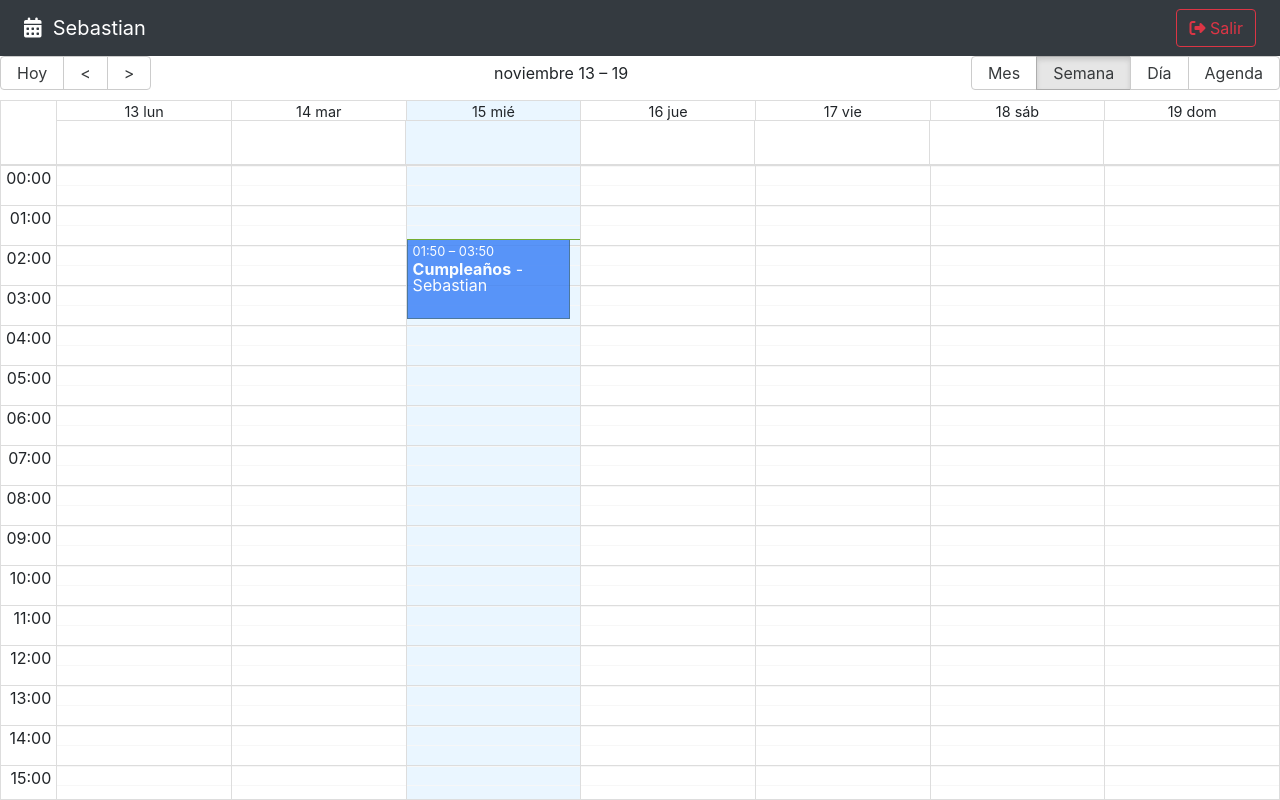
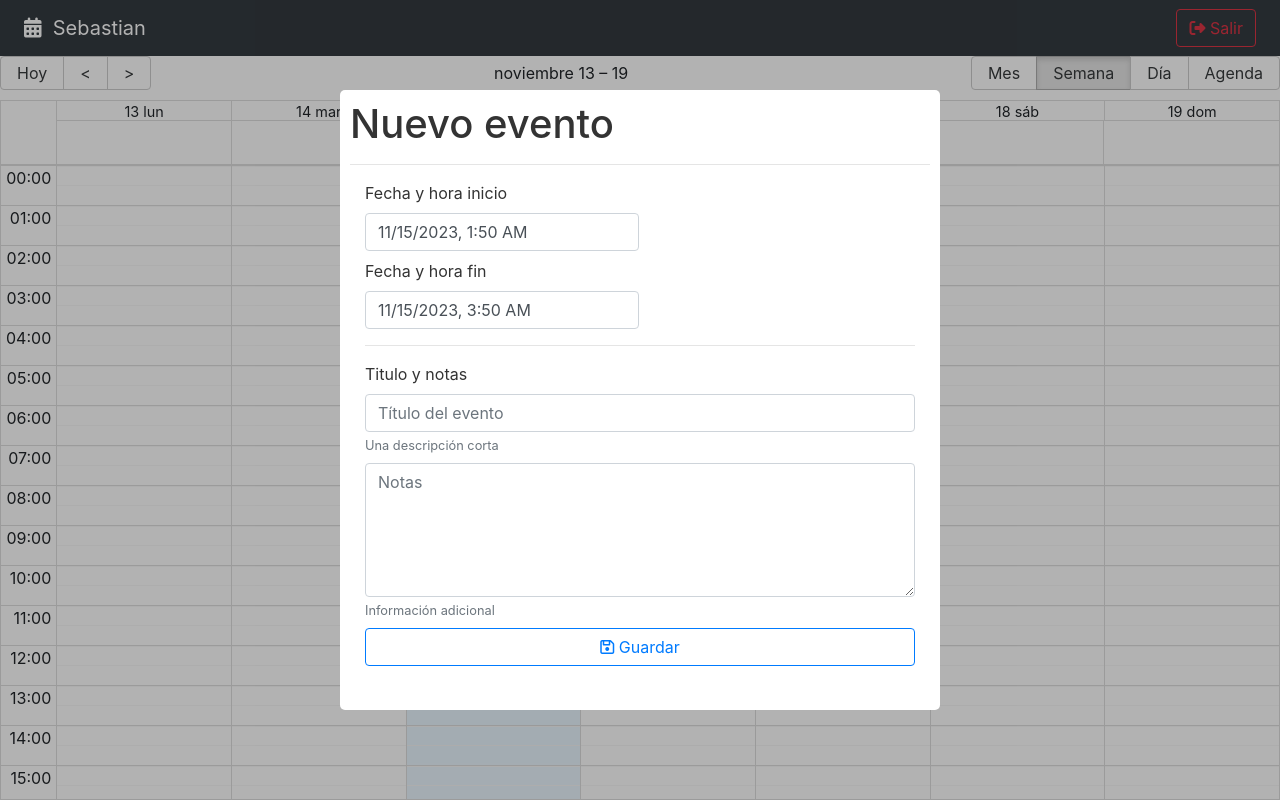
Before and after one commit to poncho29/calendar-app, a React (Vite) app: page /auth in a window 1280 px wide. Built offline with nearby package versions, Linux system fonts and the light colour scheme.

Commit message:
[ADD] - react datepicker

```diff
--- a/package.json
+++ b/package.json
@@ -13,13 +13,17 @@
     "date-fns": "^2.30.0",
     "react": "^18.2.0",
     "react-big-calendar": "^1.8.5",
+    "react-datepicker": "^4.23.0",
     "react-dom": "^18.2.0",
+    "react-modal": "^3.16.1",
     "react-router-dom": "6"
   },
   "devDependencies": {
     "@types/react": "^18.2.15",
     "@types/react-big-calendar": "^1.8.4",
+    "@types/react-datepicker": "^4.19.3",
     "@types/react-dom": "^18.2.7",
+    "@types/react-modal": "^3.16.3",
     "@typescript-eslint/eslint-plugin": "^6.0.0",
     "@typescript-eslint/parser": "^6.0.0",
     "@vitejs/plugin-react-swc": "^3.3.2",
--- /dev/null
+++ b/src/calendar/components/CalendarModal.tsx
@@ -0,0 +1,122 @@
+import { ChangeEvent, useState } from 'react';
+import { addHours } from 'date-fns';
+import Modal from 'react-modal'
+import DatePicker from 'react-datepicker';
+
+import "react-datepicker/dist/react-datepicker.css";
+
+const customStyles = {
+  content: {
+    top: '50%',
+    left: '50%',
+    maxWidth: '600px',
+    right: 'auto',
+    bottom: 'auto',
+    marginRight: '-50%',
+    transform: 'translate(-50%, -50%)',
+  },
+};
+
+Modal.setAppElement('#root');
+
+export const CalendarModal = () => {
+  const [isOpen, setIsOpen] = useState(true);
+
+  const [formValues, setFormValues] = useState({
+    title: '',
+    notes: '',
+    start: new Date(),
+    end: addHours(new Date(), 2)
+  })
+
+  const onInputChange = ({ target }: ChangeEvent<HTMLInputElement | HTMLTextAreaElement>) => {
+    setFormValues({
+      ...formValues,
+      [target.name]: target.value,
+    });
+  };
+
+  const onDateChange = (event: Date | null, field: string) => {
+    setFormValues({
+      ...formValues,
+      [field]: event
+    });
+  };
+
+  const onCloseModal = () => {
+    console.log('Cerrando modal');
+    setIsOpen(false);
+  };
+
+  return (
+    <Modal
+      isOpen={isOpen}
+      style={customStyles}
+      className='modal'
+      closeTimeoutMS={200}
+      overlayClassName='modal-fondo'
+      onRequestClose={onCloseModal}
+    >
+      <h1> Nuevo evento </h1>
+      <hr />
+      <form className="container">
+        <div className="form-group mb-2">
+          <label className='w-100'>Fecha y hora inicio</label>
+          <DatePicker
+            dateFormat='Pp'
+            className='form-control'
+            selected={formValues.start}
+            onChange={(e) => onDateChange(e, 'start')}
+          />
+        </div>
+
+        <div className="form-group mb-2">
+          <label className='w-100'>Fecha y hora fin</label>
+          <DatePicker
+            dateFormat='Pp'
+            className='form-control'
+            selected={formValues.end}
+            minDate={formValues.start}
+            onChange={(e) => onDateChange(e, 'end')}
+          />
+        </div>
+
+        <hr />
+        <div className="form-group mb-2">
+          <label>Titulo y notas</label>
+          <input
+            type="text"
+            name="title"
+            autoComplete="off"
+            placeholder="Título del evento"
+            className="form-control"
+            value={formValues.title}
+            onChange={onInputChange}
+          />
+          <small id="emailHelp" className="form-text text-muted">Una descripción corta</small>
+        </div>
+
+        <div className="form-group mb-2">
+          <textarea
+            rows={5}
+            name="notes"
+            placeholder="Notas"
+            className="form-control"
+            value={formValues.notes}
+            onChange={onInputChange}
+          ></textarea>
+          <small id="emailHelp" className="form-text text-muted">Información adicional</small>
+        </div>
+
+        <button
+          type="submit"
+          className="btn btn-outline-primary btn-block"
+        >
+          <i className="far fa-save"></i>
+          <span> Guardar</span>
+        </button>
+
+      </form>
+    </Modal>
+  )
+}
--- a/src/calendar/index.ts
+++ b/src/calendar/index.ts
@@ -1,4 +1,5 @@
 export * from './components/Navbar';
 export * from './components/CalendarEvent';
+export * from './components/CalendarModal';
 
 export * from './pages/CalendarPage';
--- a/src/calendar/pages/CalendarPage.tsx
+++ b/src/calendar/pages/CalendarPage.tsx
@@ -1,3 +1,4 @@
+import { useEffect, useState } from 'react'
 import { Calendar, EventPropGetter, View } from 'react-big-calendar'
 import 'react-big-calendar/lib/css/react-big-calendar.css'
 
@@ -5,10 +6,9 @@
 
 import { getMessagesEs, isValidView, localizer } from '../../helpers'
 
-import { CalendarEvent, Navbar } from ".."
+import { CalendarEvent, CalendarModal, Navbar } from ".."
 
 import { Event } from '../interfaces'
-import { useEffect, useState } from 'react'
 
 const events: Event[] = [{
   title: 'Cumpleaños',
@@ -83,6 +83,8 @@
           event: CalendarEvent
         }}
       />
+
+      <CalendarModal />
     </>
   )
 }
--- a/src/index.css
+++ b/src/index.css
@@ -1,69 +1,39 @@
-/* :root {
-  font-family: Inter, system-ui, Avenir, Helvetica, Arial, sans-serif;
-  line-height: 1.5;
-  font-weight: 400;
-
-  color-scheme: light dark;
-  color: rgba(255, 255, 255, 0.87);
-  background-color: #242424;
-
-  font-synthesis: none;
-  text-rendering: optimizeLegibility;
-  -webkit-font-smoothing: antialiased;
-  -moz-osx-font-smoothing: grayscale;
-  -webkit-text-size-adjust: 100%;
-} */
-
-/* a {
-  font-weight: 500;
-  color: #646cff;
-  text-decoration: inherit;
-}
-a:hover {
-  color: #535bf2;
+.ReactModalPortal>div {
+  opacity: 0;
 }
 
-body {
-  margin: 0;
+.ReactModalPortal .ReactModal__Overlay {
+  align-items: center;
   display: flex;
-  place-items: center;
-  min-width: 320px;
-  min-height: 100vh;
+  justify-content: center;
+  transition: opacity .2s ease-in-out;
+  z-index: 999;
 }
 
-h1 {
-  font-size: 3.2em;
-  line-height: 1.1;
+.modal-fondo {
+  background-color: rgba(0, 0, 0, 0.3);
+  bottom: 0;
+  left: 0;
+  right: 0;
+  top: 0;
+  position: fixed;
 }
 
-button {
-  border-radius: 8px;
-  border: 1px solid transparent;
-  padding: 0.6em 1.2em;
-  font-size: 1em;
-  font-weight: 500;
-  font-family: inherit;
-  background-color: #1a1a1a;
-  cursor: pointer;
-  transition: border-color 0.25s;
-}
-button:hover {
-  border-color: #646cff;
-}
-button:focus,
-button:focus-visible {
-  outline: 4px auto -webkit-focus-ring-color;
+.ReactModalPortal .ReactModal__Overlay--after-open {
+  opacity: 1;
 }
 
-@media (prefers-color-scheme: light) {
-  :root {
-    color: #213547;
-    background-color: #ffffff;
-  }
-  a:hover {
-    color: #747bff;
-  }
-  button {
-    background-color: #f9f9f9;
-  }
-} */
+.ReactModalPortal .ReactModal__Overlay--before-close {
+  opacity: 0;
+}
+
+.modal {
+  background: white;
+  border-radius: 5px;
+  color: rgb(51, 51, 51);
+  display: inline;
+  max-height: 620px;
+  max-width: 500px;
+  outline: none;
+  padding: 10px;
+}
```
Also changed, not shown: 1 other file (tests, documents, lock files or other folders).
